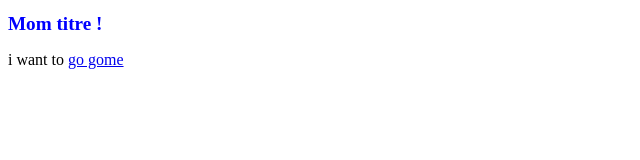
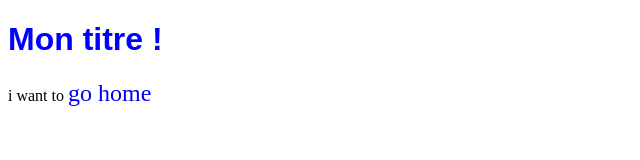
Before and after one commit to DigitAlLife30/learngit, a plain HTML site: page index.html in a window 1280 px wide. Shown: the whole page, without its empty margins (0-640 px from the left). Drawn offline with Linux system fonts and the light colour scheme.

Commit message:
rajout des liens correction des fautes

```diff
--- a/index.html
+++ b/index.html
@@ -8,7 +8,7 @@
     <title>Document</title>
 </head>
 <body>
-    <h1>Mom titre !</h1>
-    <p>i want to <a href="index.html">go gome</a></p>
+    <h1>Mon titre !</h1>
+    <p>i want to <a href="index.html">go home</a></p>
 </body>
 </html>
--- a/style.css
+++ b/style.css
@@ -1,3 +1,7 @@
 h1{color: blue;
-font-size: larger;
-font-family:'Times New Roman', Times, sans-serif;}
+font-size: 2em;
+font-family:sans-serif;}
+a{
+    font-size: 1.5em;
+    text-decoration: none;
+}
```
